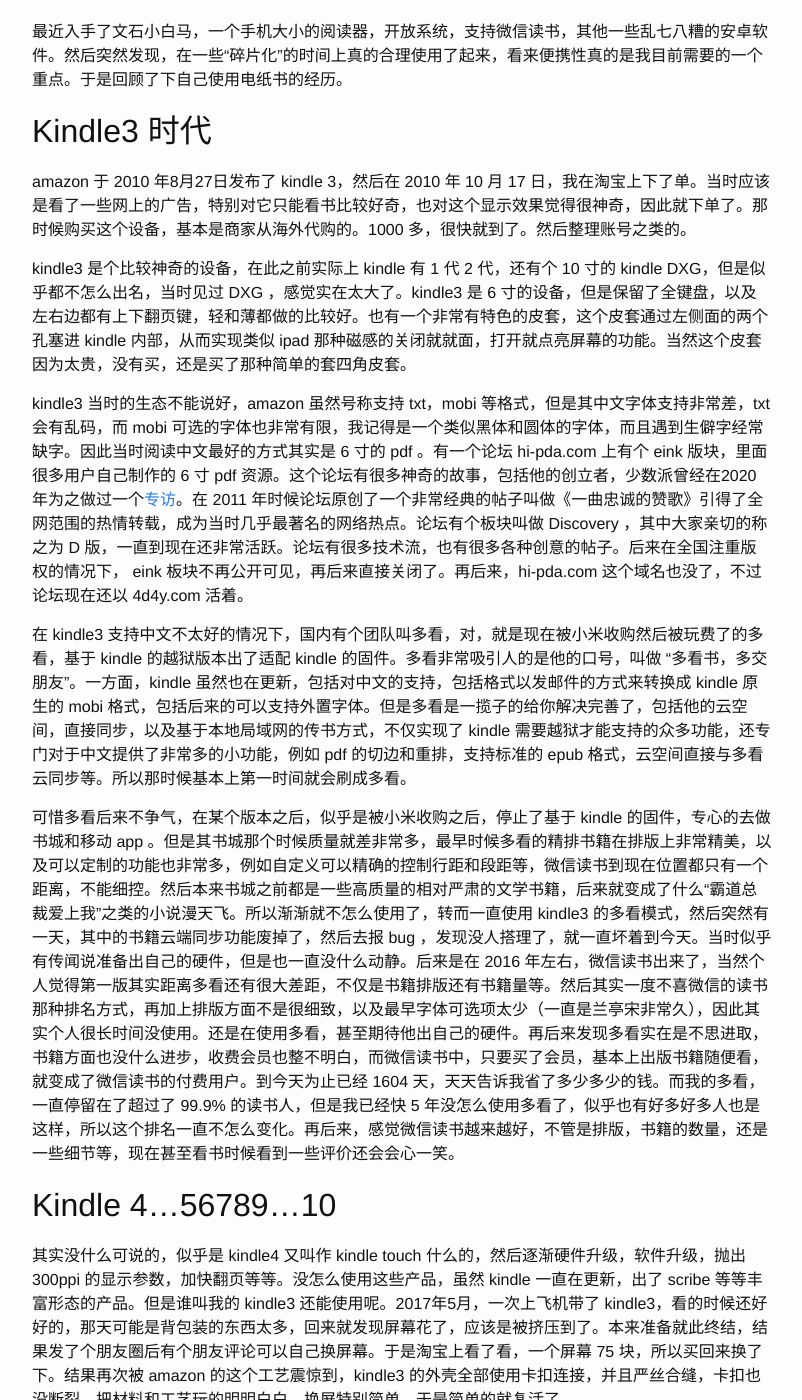
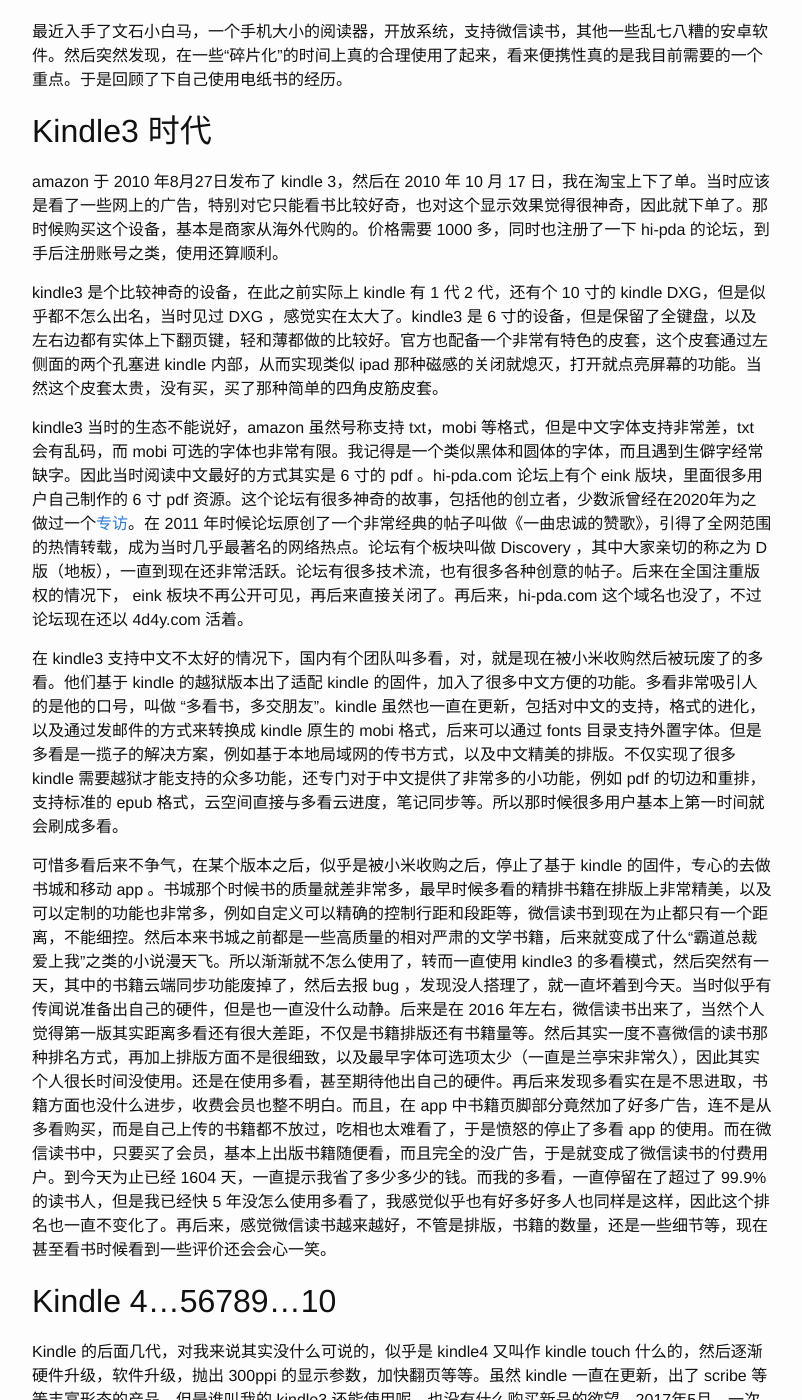
Before and after one commit to smallzhan/smallzhan.github.io, a Jekyll site: the page built from _posts/2025-04-06-T121124--我的电纸书阅读器使用经历__reading.md, in a window 1280 px wide and 1400 px high, scrolled down 243 px. Shown: the whole window, without its empty margins (238-1040 px from the left). Built offline with Jekyll 4.4.1, drawn with Linux system fonts in a browser that asks for light colours; comment, search, counter and statistics services are not loaded; some of the changed text lies outside the part shown.

Commit message:
读书笔记一篇

```diff
--- a/_posts/2025-04-06-T121124--我的电纸书阅读器使用经历__reading.md
+++ b/_posts/2025-04-06-T121124--我的电纸书阅读器使用经历__reading.md
@@ -18,30 +18,30 @@ tags:
 
 # Kindle3 时代
 
-amazon 于 2010 年8月27日发布了 kindle 3，然后在 2010 年 10 月 17 日，我在淘宝上下了单。当时应该是看了一些网上的广告，特别对它只能看书比较好奇，也对这个显示效果觉得很神奇，因此就下单了。那时候购买这个设备，基本是商家从海外代购的。1000 多，很快就到了。然后整理账号之类的。
+amazon 于 2010 年8月27日发布了 kindle 3，然后在 2010 年 10 月 17 日，我在淘宝上下了单。当时应该是看了一些网上的广告，特别对它只能看书比较好奇，也对这个显示效果觉得很神奇，因此就下单了。那时候购买这个设备，基本是商家从海外代购的。价格需要 1000 多，同时也注册了一下 hi-pda 的论坛，到手后注册账号之类，使用还算顺利。
 
-kindle3 是个比较神奇的设备，在此之前实际上 kindle 有 1 代 2 代，还有个 10 寸的 kindle DXG，但是似乎都不怎么出名，当时见过 DXG ，感觉实在太大了。kindle3 是 6 寸的设备，但是保留了全键盘，以及左右边都有上下翻页键，轻和薄都做的比较好。也有一个非常有特色的皮套，这个皮套通过左侧面的两个孔塞进 kindle 内部，从而实现类似 ipad 那种磁感的关闭就就面，打开就点亮屏幕的功能。当然这个皮套因为太贵，没有买，还是买了那种简单的套四角皮套。
+kindle3 是个比较神奇的设备，在此之前实际上 kindle 有 1 代 2 代，还有个 10 寸的 kindle DXG，但是似乎都不怎么出名，当时见过 DXG ，感觉实在太大了。kindle3 是 6 寸的设备，但是保留了全键盘，以及左右边都有实体上下翻页键，轻和薄都做的比较好。官方也配备一个非常有特色的皮套，这个皮套通过左侧面的两个孔塞进 kindle 内部，从而实现类似 ipad 那种磁感的关闭就熄灭，打开就点亮屏幕的功能。当然这个皮套太贵，没有买，买了那种简单的四角皮筋皮套。
 
-kindle3 当时的生态不能说好，amazon 虽然号称支持 txt，mobi 等格式，但是其中文字体支持非常差，txt 会有乱码，而 mobi 可选的字体也非常有限，我记得是一个类似黑体和圆体的字体，而且遇到生僻字经常缺字。因此当时阅读中文最好的方式其实是 6 寸的 pdf 。有一个论坛 hi-pda.com 上有个 eink 版块，里面很多用户自己制作的 6 寸 pdf 资源。这个论坛有很多神奇的故事，包括他的创立者，少数派曾经在2020年为之做过一个[专访](https://sspai.com/post/62082)。在 2011 年时候论坛原创了一个非常经典的帖子叫做《一曲忠诚的赞歌》引得了全网范围的热情转载，成为当时几乎最著名的网络热点。论坛有个板块叫做 Discovery ，其中大家亲切的称之为 D 版，一直到现在还非常活跃。论坛有很多技术流，也有很多各种创意的帖子。后来在全国注重版权的情况下， eink 板块不再公开可见，再后来直接关闭了。再后来，hi-pda.com 这个域名也没了，不过论坛现在还以 4d4y.com 活着。
+kindle3 当时的生态不能说好，amazon 虽然号称支持 txt，mobi 等格式，但是中文字体支持非常差，txt 会有乱码，而 mobi 可选的字体也非常有限。我记得是一个类似黑体和圆体的字体，而且遇到生僻字经常缺字。因此当时阅读中文最好的方式其实是 6 寸的 pdf 。hi-pda.com 论坛上有个 eink 版块，里面很多用户自己制作的 6 寸 pdf 资源。这个论坛有很多神奇的故事，包括他的创立者，少数派曾经在2020年为之做过一个[专访](https://sspai.com/post/62082)。在 2011 年时候论坛原创了一个非常经典的帖子叫做《一曲忠诚的赞歌》，引得了全网范围的热情转载，成为当时几乎最著名的网络热点。论坛有个板块叫做 Discovery ，其中大家亲切的称之为 D 版（地板），一直到现在还非常活跃。论坛有很多技术流，也有很多各种创意的帖子。后来在全国注重版权的情况下， eink 板块不再公开可见，再后来直接关闭了。再后来，hi-pda.com 这个域名也没了，不过论坛现在还以 4d4y.com 活着。
 
-在 kindle3 支持中文不太好的情况下，国内有个团队叫多看，对，就是现在被小米收购然后被玩费了的多看，基于 kindle 的越狱版本出了适配 kindle 的固件。多看非常吸引人的是他的口号，叫做 “多看书，多交朋友”。一方面，kindle 虽然也在更新，包括对中文的支持，包括格式以发邮件的方式来转换成 kindle 原生的 mobi 格式，包括后来的可以支持外置字体。但是多看是一揽子的给你解决完善了，包括他的云空间，直接同步，以及基于本地局域网的传书方式，不仅实现了 kindle 需要越狱才能支持的众多功能，还专门对于中文提供了非常多的小功能，例如 pdf 的切边和重排，支持标准的 epub 格式，云空间直接与多看云同步等。所以那时候基本上第一时间就会刷成多看。
+在 kindle3 支持中文不太好的情况下，国内有个团队叫多看，对，就是现在被小米收购然后被玩废了的多看。他们基于 kindle 的越狱版本出了适配 kindle 的固件，加入了很多中文方便的功能。多看非常吸引人的是他的口号，叫做 “多看书，多交朋友”。kindle 虽然也一直在更新，包括对中文的支持，格式的进化，以及通过发邮件的方式来转换成 kindle 原生的 mobi 格式，后来可以通过 fonts 目录支持外置字体。但是多看是一揽子的解决方案，例如基于本地局域网的传书方式，以及中文精美的排版。不仅实现了很多kindle 需要越狱才能支持的众多功能，还专门对于中文提供了非常多的小功能，例如 pdf 的切边和重排，支持标准的 epub 格式，云空间直接与多看云进度，笔记同步等。所以那时候很多用户基本上第一时间就会刷成多看。
 
-可惜多看后来不争气，在某个版本之后，似乎是被小米收购之后，停止了基于 kindle 的固件，专心的去做书城和移动 app 。但是其书城那个时候质量就差非常多，最早时候多看的精排书籍在排版上非常精美，以及可以定制的功能也非常多，例如自定义可以精确的控制行距和段距等，微信读书到现在位置都只有一个距离，不能细控。然后本来书城之前都是一些高质量的相对严肃的文学书籍，后来就变成了什么“霸道总裁爱上我”之类的小说漫天飞。所以渐渐就不怎么使用了，转而一直使用 kindle3 的多看模式，然后突然有一天，其中的书籍云端同步功能废掉了，然后去报 bug ，发现没人搭理了，就一直坏着到今天。当时似乎有传闻说准备出自己的硬件，但是也一直没什么动静。后来是在 2016 年左右，微信读书出来了，当然个人觉得第一版其实距离多看还有很大差距，不仅是书籍排版还有书籍量等。然后其实一度不喜微信的读书那种排名方式，再加上排版方面不是很细致，以及最早字体可选项太少（一直是兰亭宋非常久），因此其实个人很长时间没使用。还是在使用多看，甚至期待他出自己的硬件。再后来发现多看实在是不思进取，书籍方面也没什么进步，收费会员也整不明白，而微信读书中，只要买了会员，基本上出版书籍随便看，就变成了微信读书的付费用户。到今天为止已经 1604 天，天天告诉我省了多少多少的钱。而我的多看，一直停留在了超过了 99.9% 的读书人，但是我已经快 5 年没怎么使用多看了，似乎也有好多好多人也是这样，所以这个排名一直不怎么变化。再后来，感觉微信读书越来越好，不管是排版，书籍的数量，还是一些细节等，现在甚至看书时候看到一些评价还会会心一笑。
+可惜多看后来不争气，在某个版本之后，似乎是被小米收购之后，停止了基于 kindle 的固件，专心的去做书城和移动 app 。书城那个时候书的质量就差非常多，最早时候多看的精排书籍在排版上非常精美，以及可以定制的功能也非常多，例如自定义可以精确的控制行距和段距等，微信读书到现在为止都只有一个距离，不能细控。然后本来书城之前都是一些高质量的相对严肃的文学书籍，后来就变成了什么“霸道总裁爱上我”之类的小说漫天飞。所以渐渐就不怎么使用了，转而一直使用 kindle3 的多看模式，然后突然有一天，其中的书籍云端同步功能废掉了，然后去报 bug ，发现没人搭理了，就一直坏着到今天。当时似乎有传闻说准备出自己的硬件，但是也一直没什么动静。后来是在 2016 年左右，微信读书出来了，当然个人觉得第一版其实距离多看还有很大差距，不仅是书籍排版还有书籍量等。然后其实一度不喜微信的读书那种排名方式，再加上排版方面不是很细致，以及最早字体可选项太少（一直是兰亭宋非常久），因此其实个人很长时间没使用。还是在使用多看，甚至期待他出自己的硬件。再后来发现多看实在是不思进取，书籍方面也没什么进步，收费会员也整不明白。而且，在 app 中书籍页脚部分竟然加了好多广告，连不是从多看购买，而是自己上传的书籍都不放过，吃相也太难看了，于是愤怒的停止了多看 app 的使用。而在微信读书中，只要买了会员，基本上出版书籍随便看，而且完全的没广告，于是就变成了微信读书的付费用户。到今天为止已经 1604 天，一直提示我省了多少多少的钱。而我的多看，一直停留在了超过了 99.9% 的读书人，但是我已经快 5 年没怎么使用多看了，我感觉似乎也有好多好多人也同样是这样，因此这个排名也一直不变化了。再后来，感觉微信读书越来越好，不管是排版，书籍的数量，还是一些细节等，现在甚至看书时候看到一些评价还会会心一笑。
 
 
 # Kindle 4&#x2026;56789&#x2026;10
 
-其实没什么可说的，似乎是 kindle4 又叫作 kindle touch 什么的，然后逐渐硬件升级，软件升级，抛出 300ppi 的显示参数，加快翻页等等。没怎么使用这些产品，虽然 kindle 一直在更新，出了 scribe 等等丰富形态的产品。但是谁叫我的 kindle3 还能使用呢。2017年5月，一次上飞机带了 kindle3，看的时候还好好的，那天可能是背包装的东西太多，回来就发现屏幕花了，应该是被挤压到了。本来准备就此终结，结果发了个朋友圈后有个朋友评论可以自己换屏幕。于是淘宝上看了看，一个屏幕 75 块，所以买回来换了下。结果再次被 amazon 的这个工艺震惊到，kindle3 的外壳全部使用卡扣连接，并且严丝合缝，卡扣也没断裂，把材料和工艺玩的明明白白。换屏特别简单，于是简单的就复活了。
+Kindle 的后面几代，对我来说其实没什么可说的，似乎是 kindle4 又叫作 kindle touch 什么的，然后逐渐硬件升级，软件升级，抛出 300ppi 的显示参数，加快翻页等等。虽然 kindle 一直在更新，出了 scribe 等等丰富形态的产品。但是谁叫我的 kindle3 还能使用呢，也没有什么购买新品的欲望。2017年5月，一次上飞机带了 kindle3，看的时候还好好的，那天可能是背包装的东西太多，也因为时间长了嫌弃皮套不好看，拆了裸奔了，回来就发现屏幕花了，中间破裂了一个大裂缝，应该是被挤压到了。本来准备就此终结他的寿命，结果发了个朋友圈后有个朋友评论可以自己换屏幕。于是淘宝上看了看，一个屏幕 75 块，就买回来换了下。结果再次被 amazon 的工艺震惊到，kindle3 的外壳全部使用卡扣连接，并且严丝合缝，卡扣拆卸几次也没断裂，把材料和工艺玩的明明白白。换屏特别简单，于是简单的就复活了。
 
-又持续使用了一段时间，然后在京东线下体验店看了下 kindle 10，或者叫 kpw4，发现其显示的细腻程度与翻页速度都远远好于 kindle3，所以回来就下单升级了。kindle3 成功退休，但是并没有坏掉，还能正常的使用着多看系统。而 kindle 10 却已经没有多看可用了，当然原生系统也还凑活。只是需要搜集对应的 azw3 版本书籍或 mobi。比较讨厌的是，只有对于新的 azw3 书籍可以支持自定义字体与看书格式等，而 mobi 等书籍无法支持自定义字体，只能是现有几个字体，像显示效果特别好的方正悠宋，以及霞鹜文楷等都无法使用。而他默认的宋体感觉字体过于单薄和锐利，看起来不怎么协调和舒服。
+又持续使用了一段时间，然后在京东线下体验店看了下 kindle 10，或者叫 kpw4，发现其显示的细腻程度与翻页速度都远远好于 kindle3，所以回来就下单升级了。kindle3 成功退休，但是并没有坏掉，还能正常的使用着不能联网的多看系统。而 kindle 10 那时候却已经没有多看可用了，当然原生系统也还凑活。只是需要搜集对应的 azw3 版本书籍或 mobi。比较讨厌的是，只有对于新的 azw3 书籍可以支持自定义字体与看书格式等，而 mobi 等书籍无法支持自定义字体，只能是现有几个字体，像显示效果特别好的方正悠宋，以及霞鹜文楷等都无法使用。而他默认的宋体感觉字体过于单薄和锐利，看起来不怎么协调和舒服。因为有好些 epub 书籍，因此越狱后刷了 KOReader ，字体，显示等用起来基本可以了。
 
-另一个不太好的点就是书籍的来源，当时买 kpw4，送了 100 大洋的亚马逊券，换了点书，然后虽然亚马逊有 unlimited 会员制度，但是仔细研究发现，他并不是所有书籍都参加的，一些比较好的书籍都没参与。而相比之下微信阅读就厚道多了。因此虽然买了 kindle，但是实际上没怎么使用他的书城，还是各种找免费书，各种拷入，然后再看，进度也无法同步，这个体验其实不是很好。当然，如果把看书单纯作为一个看书的设备，不考虑这些的话，其实也还不错。
+另一个不太好的点就是书籍的来源，当时买 kpw4，送了 100 大洋的亚马逊券，换了基本正版书，发现虽然亚马逊有 unlimited 会员制度，但是仔细研究后发现，并不是所有书籍都能参加的，一些想看的比较新的书籍都没参与。而相比之下微信阅读就厚道多了，所有书城的书籍都在会员内。因此虽然买了 kindle，但是实际上没怎么使用他的书城，还是各种找免费书，各种拷入，然后再看，进度也无法同步，这个体验其实不是很好。当然，如果把kindle 单纯作为一个看书的设备，不考虑这些的话，其实也还不错。再然后，amazon 中国就停止运营了。
 
 
 # 小白马解决了什么？
 
-在我变成微信读书月卡用户之后，因为微信上书其实很快的，很多书出版了，很快在微信就可以找到，所以用微信其实也看了不少书。然后这里就有了一个矛盾，一方面，要把书整到 kindle 中看，可能需要全网找，或者甚至 zlibrary，然后导入。另一方面，微信这个在手机上的可以实现随时随地的碎片化看书，而 kindle 还是有点大，携带不方便，而因为没有进度同步，所以晚上想看同一本书的时候还要各种手工同步进度，总是有点不爽。而 kindle 由于系统不开放，也无法安装微信读书等软件，虽然有个网页版，但是体验极差。所以就动了买个开放系统，便携的设备的心思。
+在我变成微信读书月卡用户之后，发现很多书出版后，很快在微信就可以找到，所以用微信其实也看了不少书。然后这里就有了一个矛盾，一方面，要把书整到 kindle 中看，可能需要全网找，甚至 zlibrary，然后导入后阅读。另一方面，微信读书在手机上的可以实现随时随地的碎片化看书， kindle 个头还是有点大，携带不方便，没有那么大的裤兜，所以经常白天在手机上看的书和晚上回家后在 kindle 看的同一本书无法进度自动同步，需要各种手工同步进度，总是有点不爽。而 kindle 由于系统不开放，也无法安装微信读书等软件，虽然有个网页版，但是体验极差。所以就动了买个开放系统，便携的设备的心思。事实证明，这个需求点还是挺准的。
 
-说回文石小白马，大概手机大小，然后 cpu 等配置比较高，显示以及响应都比较好。同时微信读书也退出了 eink 版本 app ，可以很好的在墨水屏上使用。但是多看到现在都没有一个 eink 版本，市面上流通的还是从多看自己的电纸书里面提取的，装上后看起来也不怎么样，显示有点虚，而且因为小白马屏幕窄，有部分菜单显示不出来。然后它这个书城就直接是京东书城和得到书城，有点意思的是得到，里面的书居然有一些是他家首发，其他地方没有的。然后听书的效果也还不错，晚上如果关灯不想看的话，听听效果也过的去了。
+说回文石小白马，大概手机大小， cpu 等配置在同类产品中比较高（对，比较的就是墨案），显示以及响应速度都比较好。同时微信读书也推出了 eink 版本 app ，可以很好的在墨水屏上使用。但是多看到现在都没有一个 eink 版本，市面上流通的还是从多看自己的电纸书（墨案）里面提取的，装上后看起来也不怎么样，显示有点虚，而且因为小白马屏幕窄，有部分菜单显示不出来。另一个是系统软件上，小白马的书城就直接继承了京东书城和得到书城，不需要再多装对应的 app 了。有点意思的是得到，很多书籍居然是他家首发，其他地方没有。然后就是这个设备听书的效果也还不错，基于科大讯飞的引擎，相对微信读书会好一些，晚上如果关灯不想看的话，听听效果也过的去了。
 
-用了一段时间发现，便携这个点真的很符合我现在的需要，确实把碎片时间利用起来了，而且因为只能看书，也没什么干扰的，效率反而感觉高了不少，不然看着手机总会不时看一眼微信之类的。然后就是如果手机看太多，眼睛真是不舒服，换了小白马，晚上熄灯就不看了，听点书，感觉好多了。如果说他有什么缺点，那就是贵，但是只要真能用起来，感觉就值得了。
+用了一段时间发现，便携这个点真的很符合我现在的需要，确实把碎片时间利用起来了，而且因为只能看书，所以看书时候也不会被其他信息干扰，效率反而感觉高了不少，不然看着手机总会不时看一眼微信之类的。另一点就是一天当中手机屏幕看太多之后，眼睛非常不舒服，特别是夜里关灯看手机的话。换了小白马，晚上熄灯就不看了，听点书，感觉好多了。如果说他有什么缺点，那就是价格相对比较贵，但是只要真能长时间好好用起来，感觉就值得了。
```
Also changed, not shown: _posts/2022-03-05-T000000--读书笔记《事实》__读书笔记.md (+7 -7 lines), _posts/2025-04-07-T212013--《软技能》读书笔记__读书笔记.md (added, +76 -0 lines).
